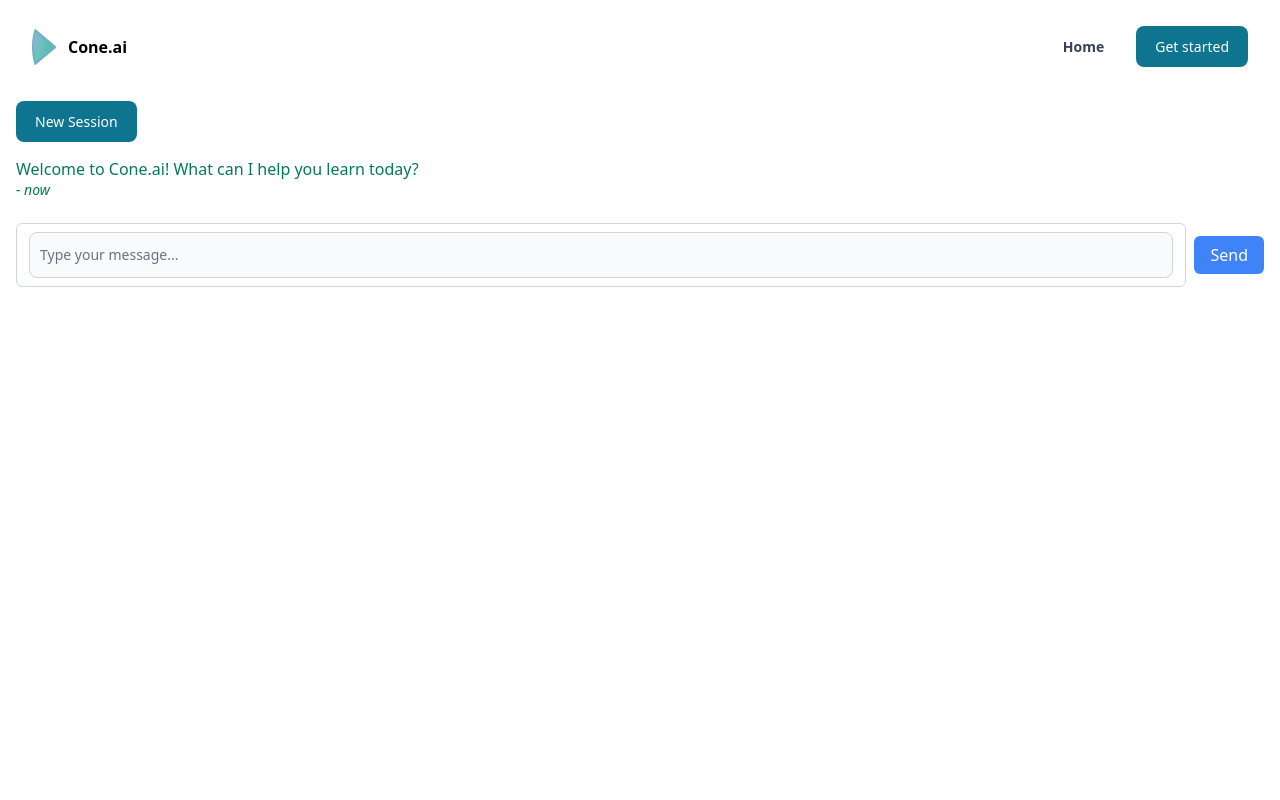
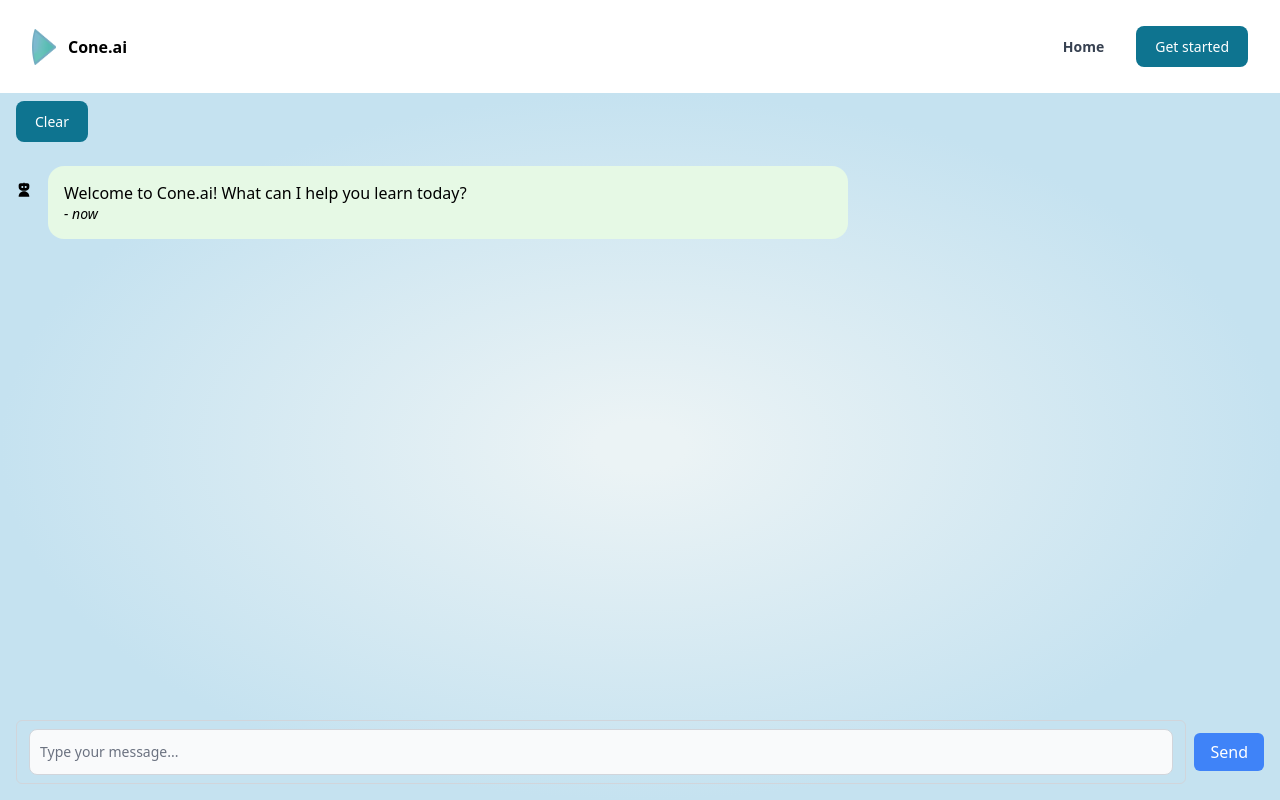
Before and after one commit to vineet-sinha/coach-web, a Next.js app: page /chat in a window 1280 px wide. Built offline with nearby package versions, Linux system fonts and the light colour scheme; no server answers.

Commit message:
improved styling for chat window

```diff
--- a/components/AppLayout.tsx
+++ b/components/AppLayout.tsx
@@ -87,7 +87,7 @@ export default function RootLayout({
           </Navbar.Collapse>
         </Navbar>
       </header>
-      <div className="flex-1">{children}</div>
+      <div className="flex flex-1">{children}</div>
     </div>
   )
 }
--- a/components/ChatWindow.tsx
+++ b/components/ChatWindow.tsx
@@ -37,7 +37,7 @@ const ChatWindow: React.FC<ChatWindowProps> = (props) => {
       const history = (await response.json()) as Typed.ChatSession
 
       setChatSessionId(history.id);
-      setMessages(history.messages);
+      setMessages([welcomeMessage, ...history.messages]);
     } catch (error) {
       console.error('Error fetching chat history:', error);
     }
@@ -116,9 +116,10 @@ const ChatWindow: React.FC<ChatWindowProps> = (props) => {
   }
 
   return (
-    <div className="flex flex-col h-full">
+    <div className="flex flex-col h-full [background:radial-gradient(50%_50%_at_50%_50%,_#ebf3f5_6.99%,_#c5e2f0)]">
+      {/* <div className="flex flex-col h-full relative shadow-[36px_46px_124px_rgba(137,_173,_200,_0.88)] [background:radial-gradient(50%_50%_at_50%_50%,_#ebf3f5_6.99%,_#c5e2f0)] box-border w-full overflow-hidden items-start justify-start py-[0rem] pr-[0rem] pl-[2.125rem] leading-[normal] tracking-[normal] [row-gap:20px] text-left text-[1.125rem] text-gray font-inter border-[3px] border-solid border-lightblue-100 mq1450:flex-wrap mq1450:pl-[1.25rem] mq1450:pr-[1.25rem] mq1450:pb-[1.25rem] mq1450:box-border"></div> */}
       <div className="px-4 py-2">
-        <Button onClick={newSession}>New Session</Button>
+        <Button onClick={newSession}>Clear</Button>
       </div>
 
       <div className="flex-1 overflow-y-auto px-4 py-2" ref={chatContainerRef}>
--- a/components/Message.tsx
+++ b/components/Message.tsx
@@ -1,12 +1,15 @@
 import React from 'react';
 import Typed from '@prisma/client'
+import { RiRobot3Fill } from "react-icons/ri";
 import { intlFormatDistance } from 'date-fns';
 
 const Message: React.FC<Typed.Message> = ({ content, role, createdAt }) => {
   const isUser = role === 'user';
 
   return (
-    <div className={`message ${isUser ? 'user-message' : 'bot-message text-green-600'}`}>
+    <div className="message-wrapper flex w-full">
+    {!isUser && <RiRobot3Fill className="mt-6 mr-4"/>}
+    <div className={`message ${isUser ? 'user-message bg-gray-200 ml-auto' : 'bot-message bg-acquaspring-500'} w-[50rem] p-4 rounded-2xl mt-2`}>
       <div className="message-content">
         <p>{content}</p>
       </div>
@@ -14,6 +17,7 @@ const Message: React.FC<Typed.Message> = ({ content, role, createdAt }) => {
         <p className='italic text-sm'>- {intlFormatDistance(createdAt, new Date())}</p>
       </div>
     </div>
+    </div>
   );
 };
 
--- a/pages/chat.tsx
+++ b/pages/chat.tsx
@@ -4,14 +4,14 @@ import ChatWindow from '../components/ChatWindow';
 export default function Home() {
 
   return (
-    <div>
+    <div className="w-full">
       <Head>
         <title>Cone.ai - Coach</title>
         <meta name="description" content="Your Coach" />
         <link rel="icon" href="/cone-ai-192x192.png" />
       </Head>
 
-      <main>
+      <main className="h-full">
         <ChatWindow />
       </main>
     </div>
```
